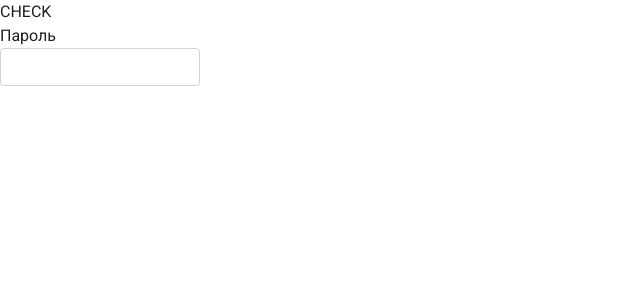
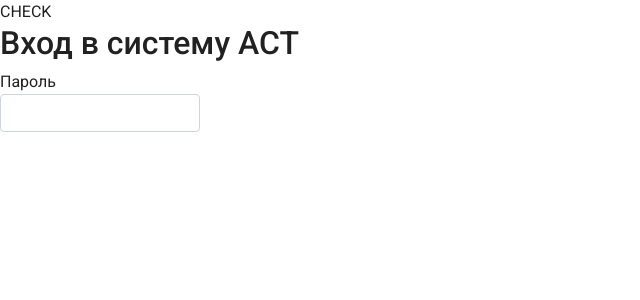
Before and after one commit to Haano/schoolClient, a Vue app: page / in a window 1280 px wide. Shown: the top 300 px of the page, without its empty margins (0-640 px from the left). Built offline with nearby package versions, Linux system fonts and the light colour scheme.

Commit message:
main 18.04 home +

```diff
--- a/src/components/login.vue
+++ b/src/components/login.vue
@@ -1,4 +1,6 @@
 <template>
+  <div>
+    <h2>Вход в систему ACT</h2>
     <div style="width: 200px">
       <!-- Класс
     <select
@@ -32,6 +34,7 @@
       </slot>
     </div>
   </div> -->
+  </div>
 </template>
 
 <script>
```
Lines whose indentation alone changed are shown as unchanged.
